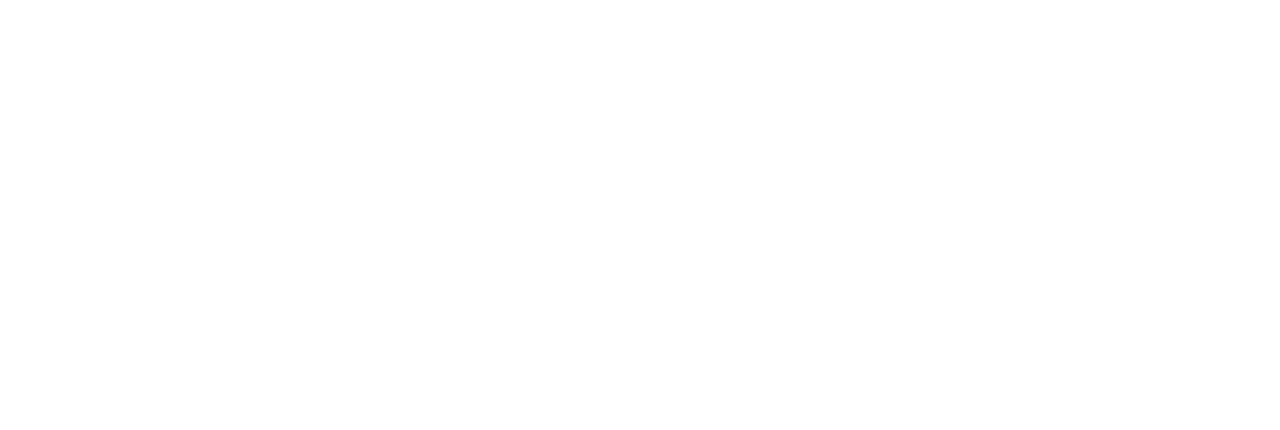
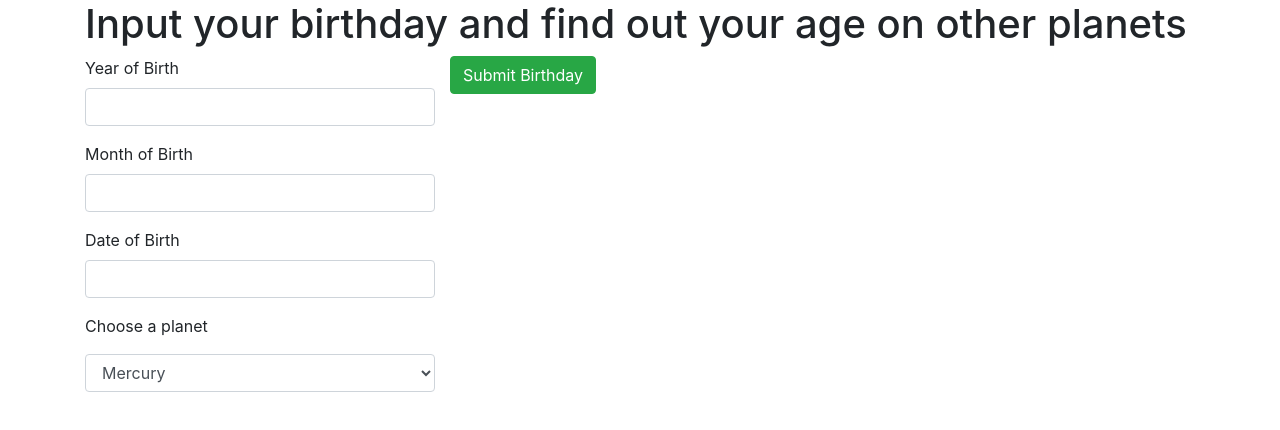
Before and after one commit to MarielHamson/super-galactic-age-calculator, a website built with webpack: page src/index.html in a window 1280 px wide. Built offline with nearby package versions, Linux system fonts and the light colour scheme.

Commit message:
add UI and html file

```diff
--- a/src/index.html
+++ b/src/index.html
@@ -6,6 +6,42 @@
   <title>Document</title>
 </head>
 <body>
+  <div class="container">
+    <h1> Input your birthday and find out your age on other planets
+    </h1>
+      <div class="row">
+        <div class="col-md-4 col-md-offset-4 col-sm6-6 col-sm-offset-3 ">
+            <form id="birthday">
+              <div class="form-group">
+            <label for="born">Year of Birth</label>
+          <input id="birthday-year" class="form-control" name=birthday-year type="number"></input>
+        </div>
+        <div class="form-group">
+          <label for="born">Month of Birth</label>
+          <input id="birthday-month" class="form-control" name=birthday-month type="number"></input>
+      </div>
+      <div class="form-group">
+        <label for="born">Date of Birth</label>
+      <input id="birthday-day" class="form-control" name=birthday-day type="number"></input>
+    </div>
+    <div id="planet-selection">
+      <p>Choose a planet</p>
+      <select class="form-control" id="planetary" name=planet>
+          <option id= "planet" value="mercury">Mercury</option>
+          <option id= "planet" value="venus">Venus</option>
+          <option id= "planet" value="mars">Mars</option>
+          <option id= "planet" value="jupiter">Jupiter</option>
+      </select>
+          </div>
+          <br>
+      </div>
+      <br>
+      <div class="form-group">
+        <button type="submit" class="btn btn-success btn-fill">Submit Birthday</button>
+    </div>
+  </form>
 
-</body>
+      <div id="result"></div>
+    </div>
+  </body>
 </html>
--- a/src/main.js
+++ b/src/main.js
@@ -2,5 +2,28 @@ import 'bootstrap';
 import 'bootstrap/dist/css/bootstrap.min.css';
 import './styles.css';
 import $ from 'jquery';
+import { User } from "../src/birthday";
+import { Planet } from "../src/planet-name";
 
-$
+$(document).ready(function () {
+  let planet = new Planet (planet)
+  let user = new User();
+  $("form#birthday").submit(function(event) {
+    event.preventDefault();
+    const dobYear = parseInt($("input#birthday-year").val());
+    const dobMonth = parseInt($("input#birthday-month").val());
+    const dobDay = parseInt($("input#birthday-day").val());
+    const planet = parseInt($("#planet").val());
+  console.log(apple)
+
+    user.getAgeInDays(dobYear, dobMonth, dobDay);
+    // user.converEarthAgeToOtherPlanetAge();
+    // user.calculateDoomsday();
+    // ("#result").text(`${user.ageOnMercury}`)
+    // ("#result").text(`${user.timeToDie}`)
+    console.log(apple)
+    $("#result").show();
+
+
+  });
+});
```
